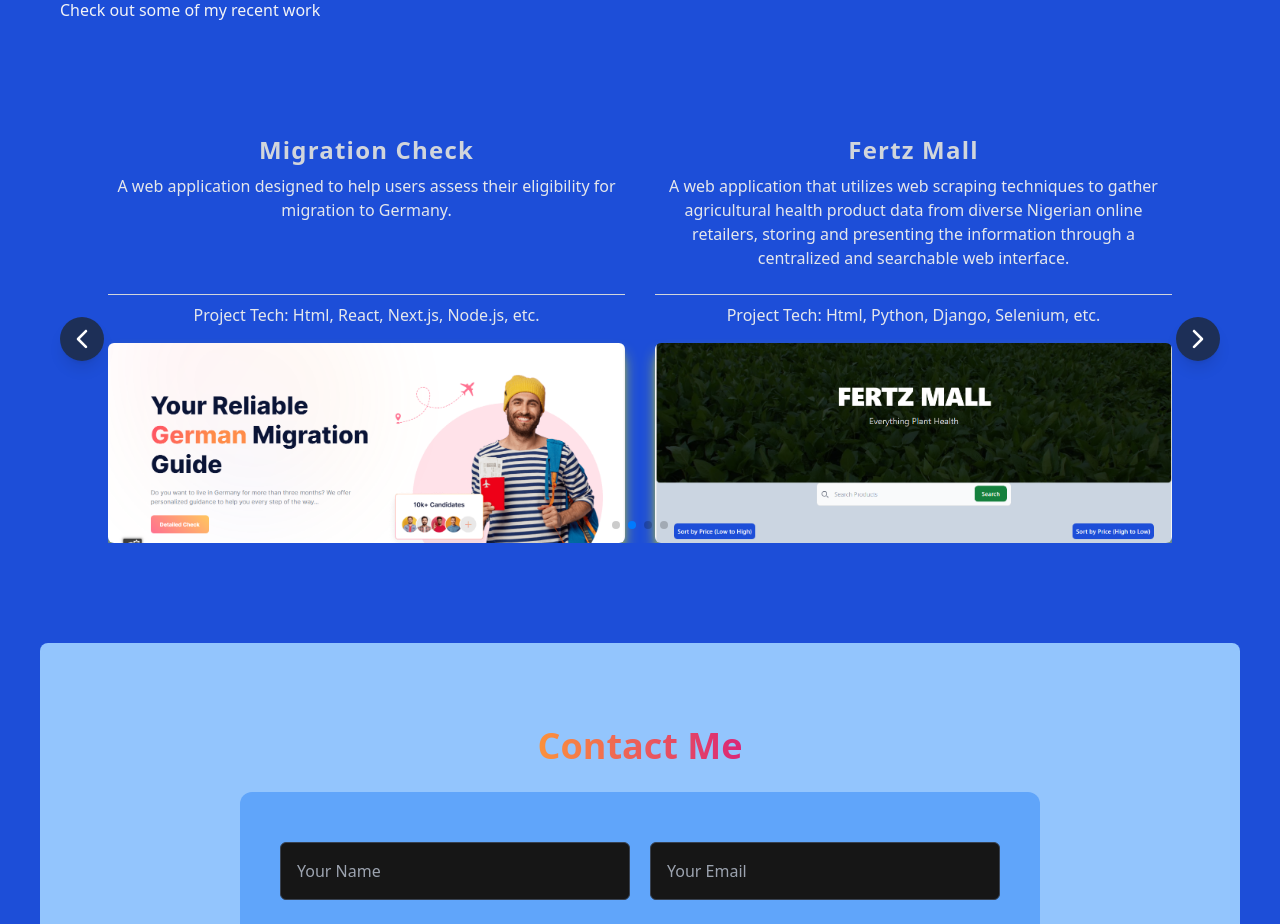
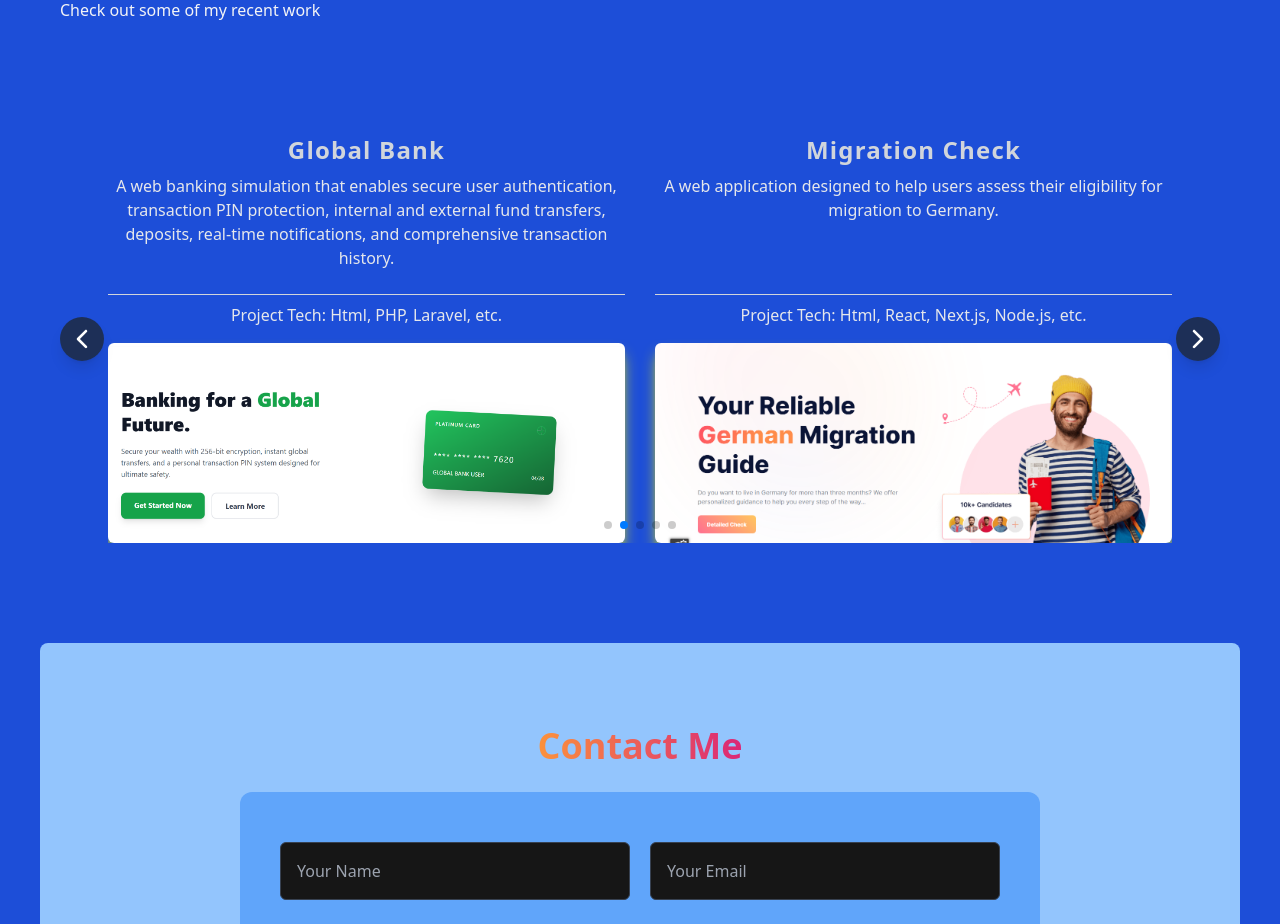
Before and after one commit to sam-guru/portfolio, a React (Create React App) app: page / in a window 1280 px wide. Shown: the part 1800-2724 px from the top of the page. Built offline with nearby package versions, Linux system fonts and the light colour scheme.

Commit message:
project kryze collections added

```diff
--- a/src/components/Work.jsx
+++ b/src/components/Work.jsx
@@ -10,9 +10,20 @@
 import proj2 from '../assets/fertzmall.png';
 import proj5 from '../assets/proj5.png';
 import globalbank from '../assets/global-bank.png';
+import kryze from '../assets/kryze-collections.png';
+
+
 import { IoIosArrowBack, IoIosArrowForward } from 'react-icons/io';
 
 const projects = [
+  {
+    title: 'Kryze Collections',
+    description: 'A premium e-commerce platform for fashion, featuring a custom administrative dashboard, secure user authentication, cloud-based image storage, and a fully responsive shopping cart experience.',
+    tech: 'PHP, Laravel 13, Alpine.js, TailwindCSS, MySQL',
+    image: kryze,
+    link: 'https://kryze.co.uk',
+    delay: 200
+  },
   {
     title: 'Global Bank',
     description: 'A web banking simulation that enables secure user authentication, transaction PIN protection, internal and external fund transfers, deposits, real-time notifications, and comprehensive transaction history.',
```
Also changed, not shown: src/assets/kryze-collections.png (added).
